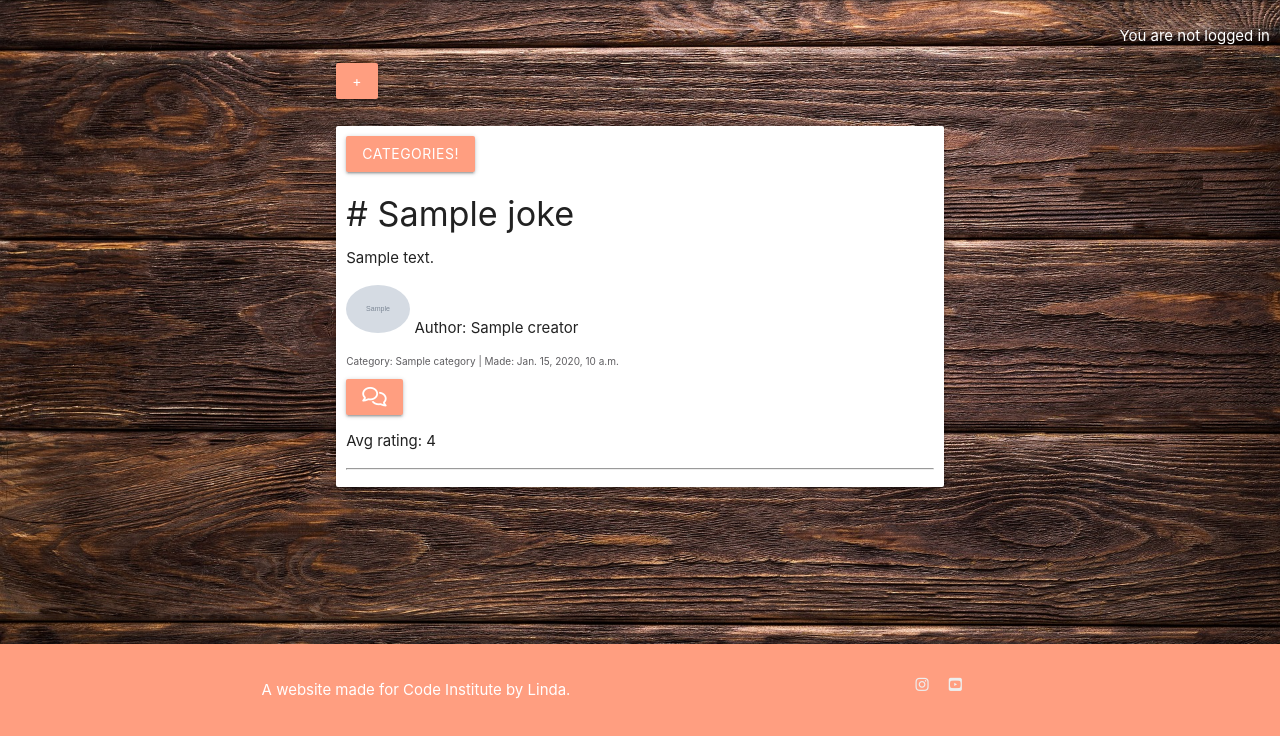
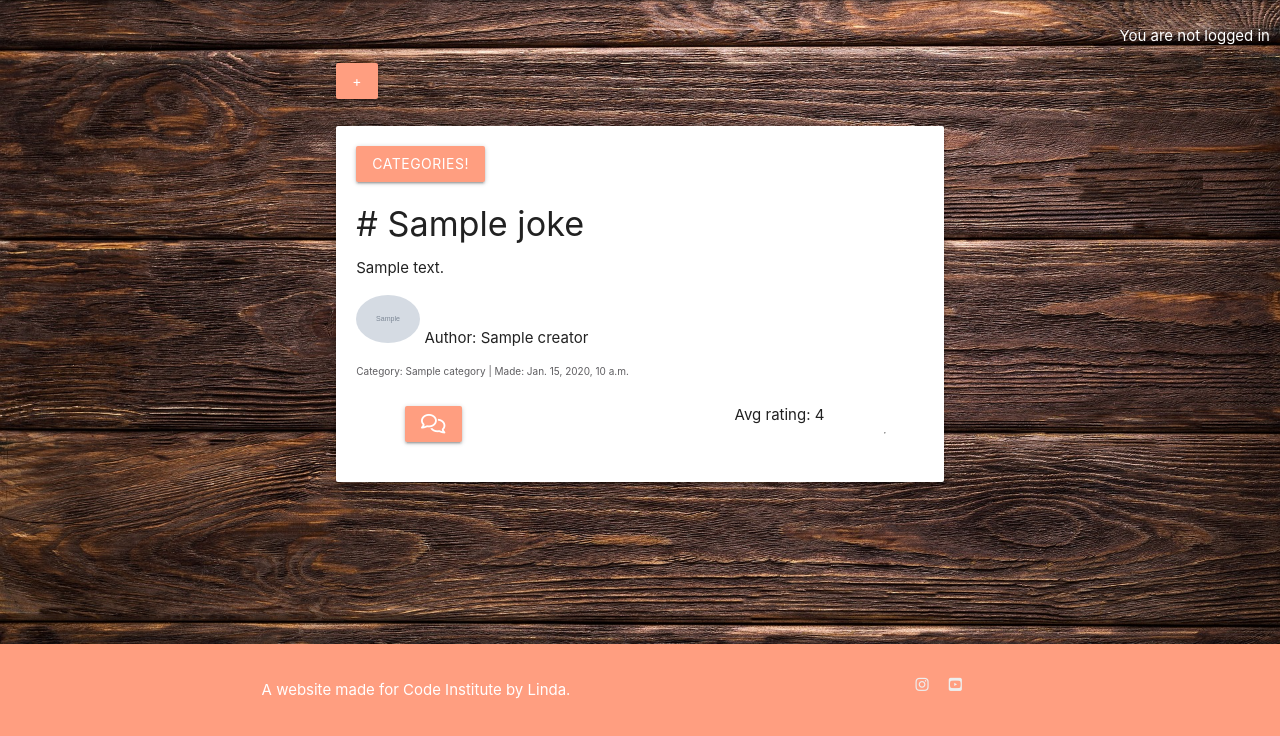
Before and after one commit to LindaAPersson/dadjokes, a Django app: template the_jokes/templates/the_jokes/the_jokes.html in a window 1280 px wide. Shown: the part 64-800 px from the top of the page. Run offline with Django 3.2, Linux system fonts and the light colour scheme; the template is opened without the code that fills it: most values are stand-ins (such as "Sample title", 1, 10 or a date in 2020); grey boxes marked "Sample" are stand-in pictures; some libraries are stand-ins or nearby versions.

Commit message:
<style>[the jokes]add style to the rate function

```diff
--- a/static/css/style.css
+++ b/static/css/style.css
@@ -51,7 +51,7 @@
 }
 /* Generall card on all pages */
 .card {
-    padding: 10px;
+    padding: 20px;
 }
 
 /* creator image */
@@ -102,25 +102,15 @@
     padding-top: 10px;
 }
 
-/* stars */
-
-.rating-list li {
-    float: right;
-    color: #ddd;
-    padding: 10px 5px;
+.jokes_interact_btn {
+    display: flex;
+    flex-wrap: wrap;
+    align-items: flex-end;
 }
 
-.rating-list li:hover,
-.rating-list li:hover ~ li {
-    color: orange;
-}
-
-.rating-list {
-    display: inline-block;
-    list-style: none;
-}
-.checked {
-      color: orange;
+.rate_look{
+    border: solid rgb(125, 123, 123);
+    width: 10vw;
 }
 
 
--- a/the_jokes/templates/the_jokes/the_jokes.html
+++ b/the_jokes/templates/the_jokes/the_jokes.html
@@ -41,21 +41,25 @@
                 </span>Author: {{joke.creator}}</p>
                 <p class="small-text">Category: {{ joke.category | safe }} | Made: {{joke.created_on}}</p>
 
-                <span><a class="btn tooltipped deep-orange accent-1" data-position="top" data-tooltip="View comments!"
-                        href="{% url 'jokes_detail' joke.title %}"><i class="far fa-comments"></i></a></span>
+                <div class="row jokes_interact_btn">
+                <div class="col s4 left-align"><a class="btn tooltipped deep-orange accent-1" data-position="top" data-tooltip="View comments!"
+                        href="{% url 'jokes_detail' joke.title %}"><i class="far fa-comments"></i></a></div>
                 {% if user.is_authenticated and joke.creator == user %}
-                <span><a class="btn tooltipped deep-orange accent-1 right" data-position="top" data-tooltip="Edit joke!"
-                        href="{% url 'joke_edit' joke.title %}"><i class="fa-solid fa-pen"></i></a></span>
+                <div class="col s4"><a class="btn tooltipped deep-orange accent-1" data-position="top" data-tooltip="Edit joke!"
+                        href="{% url 'joke_edit' joke.title %}"><i class="fa-solid fa-pen"></i></a></div>
                 {% endif %}
-                <p>Avg rating: {{ joke.average_rating }}<p>
+                <div class="col s4 right-align">
+                    <p>Avg rating: {{ joke.average_rating }}<p>
                     {% if user.is_authenticated %}
-                <form method="post" action="{% url 'rate' joke.title %}">
-
+                    <form method="post" action="{% url 'rate' joke.title %}" class="rate_look center-align">
                     {% csrf_token %}
                     <input type="number" name="rating" min="1" max="5" required>
-                    <button type="submit">Rate</button>
-                </form>
+                    <button type="submit" class="btn-small deep-orange accent-1">Rate</button>
+                    </form>
+                </div>
+
                 {% endif %}
+            </div>
                 <hr>
                 {% endfor %}
 
```
